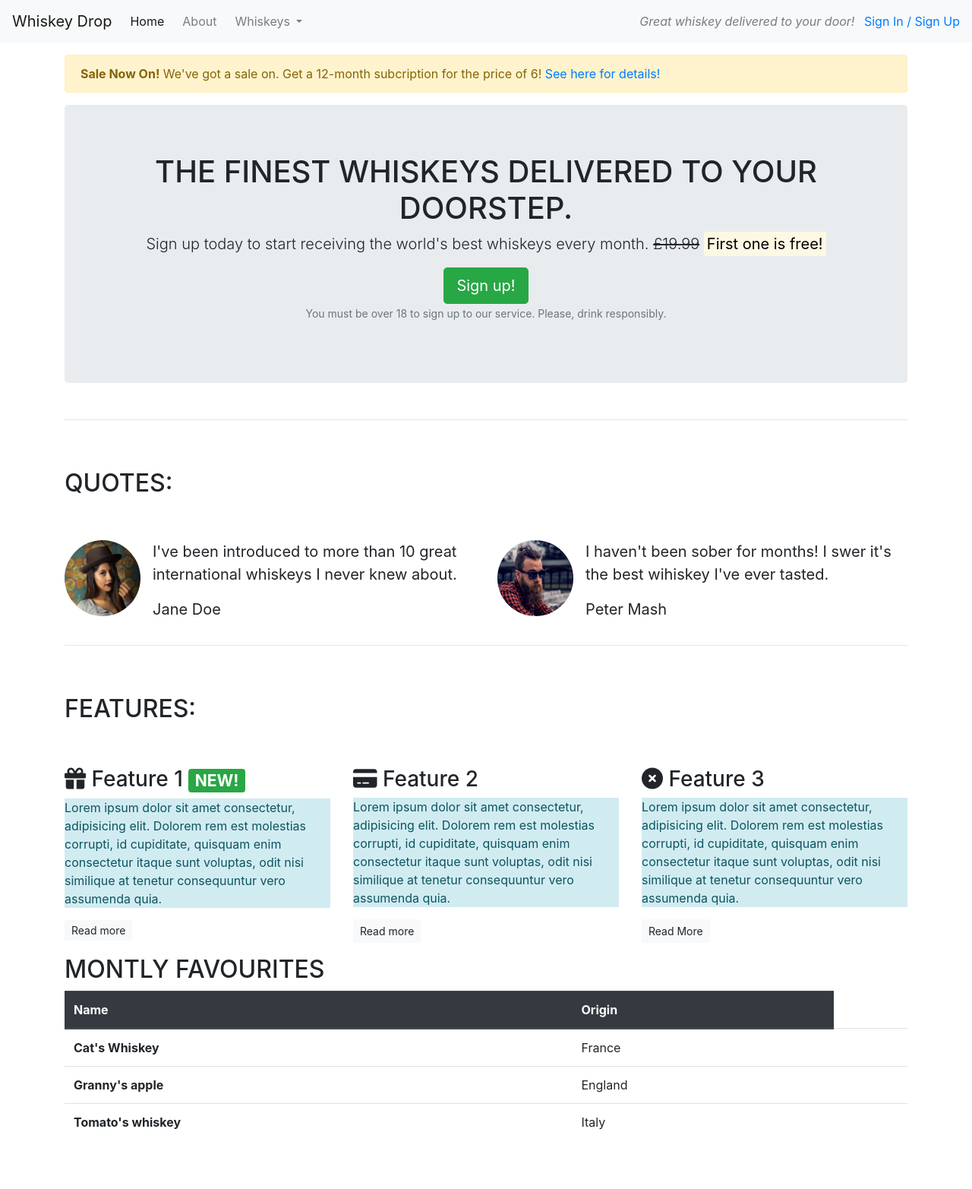
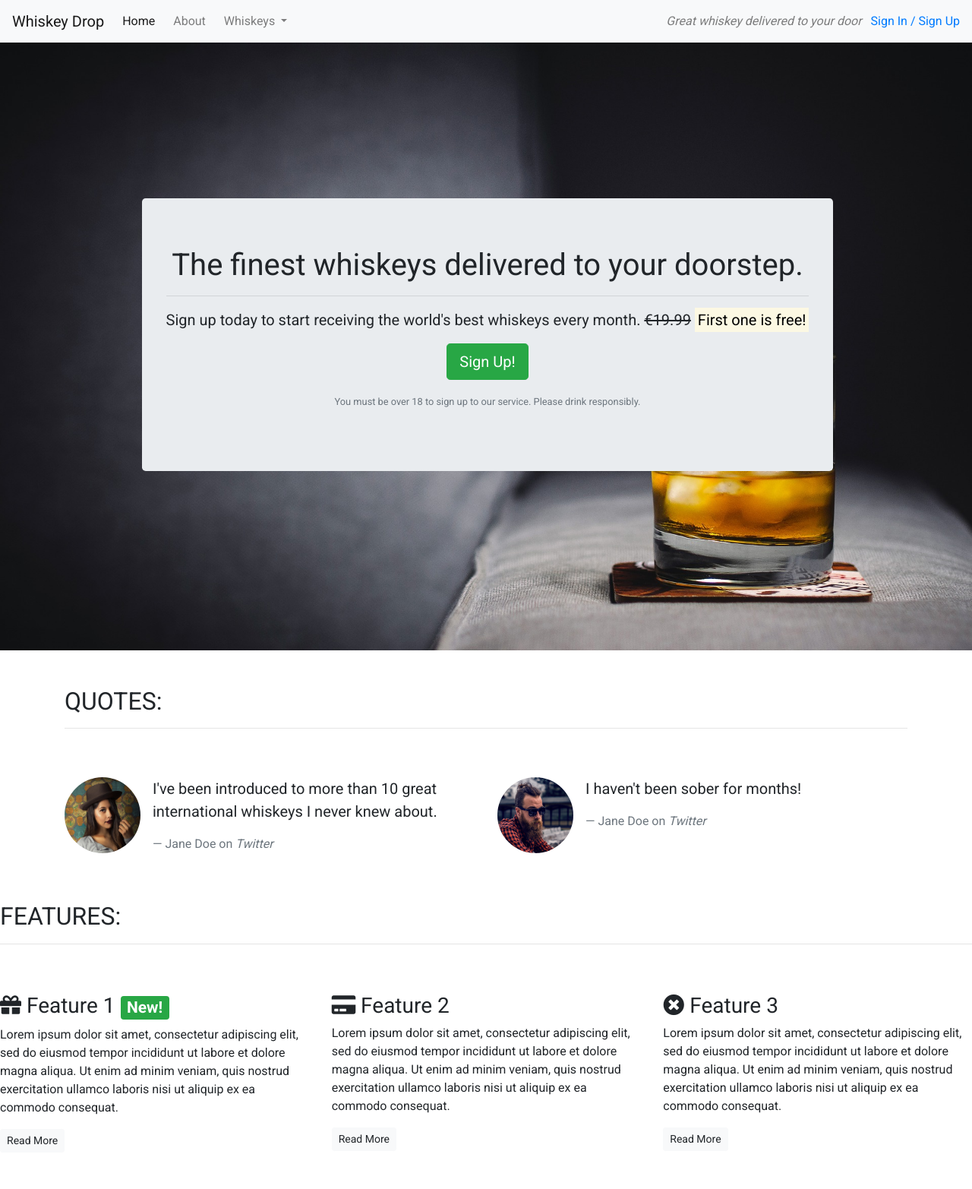
Before and after one commit to StefFrustagli/bootstrap-test, a plain HTML site: page index.html in a window 1280 px wide. Shown: the whole page at 76% size. After the commit the page ends 1533 px from the top, so only its background shows below. Drawn offline with nearby package versions, Linux system fonts and the light colour scheme.

Commit message:
Add Bootstrap test

```diff
--- /dev/null
+++ b/css/style.css
@@ -0,0 +1,27 @@
+body {
+  font-family: "Roboto", sans-serif;
+}
+
+.alert-container {
+
+}
+
+.callout-container {
+    height: 100vh;
+    background: url("../images/whiskey-background.jpg") no-repeat bottom right fixed;
+    -webkit-background-size: cover;
+    -moz-background-size: cover;
+    -o-background-size: cover;
+    background-size: cover;
+
+    /* Flexbox */
+    display: flex;
+    align-items: center;
+    justify-content: center;
+}
+
+.quotes-container {
+
+}
+
+.features-container {}
--- a/index.html
+++ b/index.html
@@ -1,50 +1,31 @@
 <!DOCTYPE html>
-<html lang="en">
+<html lang="en-us">
+
 <head>
-    <meta charset="UTF-8" />
-    <!--To tell the browser how to respond to different resolutions-->
-    <meta name="viewport" content="width=device-width, initial-scale=1.0" />
+    <meta charset="utf-8">
+    <meta name="viewport" content="width=device-width, initial-scale=1.0">
+    <title>Whiskey Drop | Taste a new whiskey every month</title>
+    <link rel="stylesheet" href="https://maxcdn.bootstrapcdn.com/bootstrap/4.1.3/css/bootstrap.min.css">
+    <link rel="stylesheet" href="https://use.fontawesome.com/releases/v5.6.1/css/all.css" integrity="sha384-gfdkjb5BdAXd+lj+gudLWI+BXq4IuLW5IT+brZEZsLFm++aCMlF1V92rMkPaX4PP" crossorigin="anonymous">
+    <link href="https://fonts.googleapis.com/css?family=Roboto:400,700" rel="stylesheet">
+    <link rel="stylesheet" href="css/style.css" type="text/css" />
+</head>
 
-    <title>Whiskey Drop | Taste a new whiskey every month</title>
-    <link
-      rel="stylesheet"
-      href="https://cdn.jsdelivr.net/npm/bootstrap@4.6.2/dist/css/bootstrap.min.css"
-      integrity="sha384-xOolHFLEh07PJGoPkLv1IbcEPTNtaed2xpHsD9ESMhqIYd0nLMwNLD69Npy4HI+N"
-      crossorigin="anonymous" />
-    <script
-      src="https://kit.fontawesome.com/c752518e32.js"
-      crossorigin="anonymous"></script>
-  </head>
 <body>
-    <nav class="navbar navbar-light bg-light navbar-expand-sm">
-      <a href="/" class="navbar-brand">Whiskey Drop</a>
-      <button
-        class="navbar-toggler ml-auto"
-        type="button"
-        data-toggle="collapse"
-        data-target="#navbarNavDropdown"
-        aria-controls="navbarNavDropdown"
-        aria-expanded="false"
-        aria-label="Toggle navigation">
-        <span class="navbar-toggler-icon"></span>
-      </button>
+    <!--Nav-->
+    <nav class="navbar navbar-light navbar-expand-sm bg-light">
+        <a href="/" class="navbar-brand">
+                    Whiskey Drop</a>
+
+        <button class="navbar-toggler ml-auto" type="button" data-toggle="collapse" data-target="#navbarNavDropdown" aria-controls="navbarNavDropdown" aria-expanded="false" aria-label="Toggle navigation">
+        <span class="navbar-toggler-icon"></span></button>
+
         <div class="collapse navbar-collapse" id="navbarNavDropdown">
             <ul class="navbar-nav mr-auto">
-          <li class="active nav-item mr-2">
-            <a href="/" class="nav-link">Home</a>
-          </li>
-          <li class="nav-item mr-2">
-            <a href="/about" class="nav-link">About</a>
-          </li>
+                <li class="active nav-item mr-2"><a class="nav-link" href="/">Home</a></li>
+                <li class="nav-item mr-2"><a class="nav-link" href="">About</a></li>
                 <li class="nav-item dropdown">
-            <a
-              class="nav-link dropdown-toggle"
-              href="#"
-              id="navbarDropdownMenuLink"
-              role="button"
-              data-toggle="dropdown"
-              aria-haspopup="true"
-              aria-expanded="false">
+                    <a class="nav-link dropdown-toggle" href="#" id="navbarDropdownMenuLink" role="button" data-toggle="dropdown" aria-haspopup="true" aria-expanded="false">
           Whiskeys
         </a>
                     <div class="dropdown-menu" aria-labelledby="navbarDropdownMenuLink">
@@ -55,78 +36,63 @@
                     </div>
                 </li>
 
-          <li class="nav-item mr-2 d-block d-sm-none">
-            <a href="/login" class="nav-link">Sign In / Sign Up</a>
-          </li>
+                <li class="nav-item mr-2 d-block d-sm-none"><a class="nav-link" href="">Sign In / Sign Up</a></li>
             </ul>
         </div>
         <div class="d-none d-md-block">
-        <p class="navbar-text my-auto mr-2">
-          <i>Great whiskey delivered to your door!</i>
-        </p>
+            <p class="navbar-text my-auto mr-2"><i>Great whiskey delivered to your door</i></p>
             <a href="/login">Sign In / Sign Up</a>
         </div>
+        <!--</div>-->
     </nav>
-    <article class="container mt-3">
-      <div class="row d-none d-sm-block">
+    <!--<div class="container alert-container">-->
+    <!--    <div class="row d-none d-sm-block">-->
+    <!--        <div class="col-12">-->
+    <!--            <div class="alert alert-warning">-->
+    <!--                <strong>Sale Now On!</strong> We've got a sale on. Get a 12 month subscription for the price of 6! <a href="">See here for more details</a>-->
+    <!--            </div>-->
+    <!--        </div>-->
+    <!--    </div>-->
+    <!--</div>-->
+    <div class="container-fluid callout-container">
+        <!-- Callout -->
+        <div class="opaque-overlay">&nbsp;</div>
+        <div class="row">
             <div class="col-12">
-          <div class="alert alert-warning">
-            <strong>Sale Now On!</strong> We've got a sale on. Get a 12-month
-            subcription for the price of 6! <a href="">See here for details!</a>
+                <section class="callout jumbotron text-center">
+                    <h1 class="jumbotron-header">The finest whiskeys delivered to your doorstep.</h1>
+                    <hr class="block-divider block-divider--orange">
+                    <p class="lead">Sign up today to start receiving the world's best whiskeys every month.
+                        <s class="d-none d-sm-inline">€19.99</s>
+                        <span class="d-inline d-sm-none"><br></span>
+                        <strong><mark>First one is free!</mark></strong></p>
+                    <p><button class="btn btn-lg btn-success" data-toggle="modal" data-target="#signUpModal">Sign Up!</button></p>
+                    <p class="text-muted"><small>You must be over 18 to sign up to our service. Please drink responsibly.</small></p>
+                </section>
             </div>
         </div>
     </div>
-      <!-- Callout -->
-      <div class="row">
-        <div class="col-12">
-          <section class="callout jumbotron text-center">
-            <h1 class="text-uppercase">
-              The finest whiskeys delivered to your doorstep.
-            </h1>
-            <p class="lead">
-              Sign up today to start receiving the world's best whiskeys every
-              month. <s class="d-none d-sm-inline">£19.99</s>
-              <span class="d-inline d-sm-none"><br /></span>
-              <strong> <mark>First one is free!</mark> </strong>
-            </p>
-            <button class="btn btn-success btn-lg" data-toggle="modal" data-target="#signUpModal">Sign up!</button>
-            <p class="text-muted">
-              <small
-                >You must be over 18 to sign up to our service. Please, drink
-                responsibly.</small
-              >
-            </p>
-          </section>
-        </div>
-      </div>
-      <!-- /.Callout -->
-      <hr />
+    <!-- /.callout -->
 
-      <!-- Quote -->
+    <!-- Quotes -->
+    <div class="container quotes-container">
         <section class="quotes">
             <div class="row">
                 <div class="col-12 my-5">
                     <h2 class="text-uppercase">Quotes:</h2>
+                    <hr />
                 </div>
             </div>
             <div class="row">
                 <div class="col-12 col-md-6">
                     <div class="media">
                         <div class="d-none d-sm-block">
-                <img
-                  src="images/girl-image.png"
-                  class="rounded-circle mr-3"
-                  height="100"
-                  width="100" />
+                            <img src="images/girl-image.png" class="rounded-circle mr-3" height=100 width=100>
                         </div>
                         <div class="media-body">
-                <!-- Blockquote" built-in Bootstrap style-->
                             <blockquote class="blockquote">
-                  <p>
-                    I've been introduced to more than 10 great international
-                    whiskeys I never knew about.
-                  </p>
-                  <p>Jane Doe</p>
+                                <p>I've been introduced to more than 10 great international whiskeys I never knew about.</p>
+                                <footer class="blockquote-footer">Jane Doe on <cite title="Twitter">Twitter</cite></footer>
                             </blockquote>
                         </div>
                     </div>
@@ -134,118 +100,57 @@
                 <div class="col-12 col-md-6">
                     <div class="media">
                         <div class="d-none d-sm-block">
-                <img
-                  src="images/guy-image.png"
-                  class="rounded-circle mr-3"
-                  height="100"
-                  width="100" />
+                            <img src="images/guy-image.png" class="rounded-circle mr-3" height=100 width=100>
                         </div>
                         <div class="media-body">
                             <blockquote class="blockquote">
-                  <p>I haven't been sober for months! I swer it's the best wihiskey I've ever tasted.</p>
-                  <p>Peter Mash</p>
+                                <p>I haven't been sober for months!</p>
+                                <footer class="blockquote-footer">Jane Doe on <cite title="Twitter">Twitter</cite></footer>
                             </blockquote>
                         </div>
                     </div>
                 </div>
             </div>
         </section>
-      <!--/.quotes-->
-      <hr />
-      <!-- Features-->
+    </div>
+    <!-- /.quotes -->
+
+    <!-- Features -->
+    <div class="features-container">
         <section class="features">
             <div class="row">
                 <div class="col-12 my-5">
                     <h2 class="text-uppercase">Features:</h2>
+                    <hr />
                 </div>
             </div>
             <div class="row">
                 <div class="col-12 col-md-6 col-lg-4">
                     <div class="feature">
-              <h3>
-                <i class="fa-solid fa-gift d-none d-sm-inline"></i> Feature 1
-                <span class="badge badge-success">NEW!</span>
-              </h3>
-              <div class="alert-info">
-              <p>
-                Lorem ipsum dolor sit amet consectetur, adipisicing elit.
-                Dolorem rem est molestias corrupti, id cupiditate, quisquam enim
-                consectetur itaque sunt voluptas, odit nisi similique at tenetur
-                consequuntur vero assumenda quia.
-              </p>
-            </div>
-              <p>
-                <a href="" class="btn btn-sm btn-light d-none d-sm-inline"
-                  >Read more</a
-                >
-              </p>
+                        <h3><i class="fas fa-gift d-none d-sm-inline"></i> Feature 1 <span class="badge badge-success">New!</span></h3>
+                        <p>Lorem ipsum dolor sit amet, consectetur adipiscing elit, sed do eiusmod tempor incididunt ut labore et dolore magna aliqua. Ut enim ad minim veniam, quis nostrud exercitation ullamco laboris nisi ut aliquip ex ea commodo consequat.</p>
+                        <p><a class="btn btn-sm btn-light" href="">Read More</a></p>
                     </div>
                 </div>
                 <div class="col-12 col-md-6 col-lg-4">
                     <div class="feature">
-              <h3>
-                <i class="fa-solid fa-credit-card d-none d-sm-inline"></i>
-                Feature 2
-              </h3>
-              <div class="alert-info">
-              <p>
-                Lorem ipsum dolor sit amet consectetur, adipisicing elit.
-                Dolorem rem est molestias corrupti, id cupiditate, quisquam enim
-                consectetur itaque sunt voluptas, odit nisi similique at tenetur
-                consequuntur vero assumenda quia.
-              </p>
-            </div>
-              <p><a class="btn btn-sm btn-light" href="">Read more</a></p>
+                        <h3><i class="fas fa-credit-card d-none d-sm-inline"></i> Feature 2</h3>
+                        <p>Lorem ipsum dolor sit amet, consectetur adipiscing elit, sed do eiusmod tempor incididunt ut labore et dolore magna aliqua. Ut enim ad minim veniam, quis nostrud exercitation ullamco laboris nisi ut aliquip ex ea commodo consequat.</p>
+                        <p><a class="btn btn-sm btn-light" href="">Read More</a></p>
                     </div>
                 </div>
                 <div class="col-12 d-md-none d-lg-block col-lg-4">
                     <div class="feature">
-              <h3><i class="fa-solid fa-circle-xmark"></i> Feature 3</h3>
-              <div class="alert-info">
-              <p>
-                Lorem ipsum dolor sit amet consectetur, adipisicing elit.
-                Dolorem rem est molestias corrupti, id cupiditate, quisquam enim
-                consectetur itaque sunt voluptas, odit nisi similique at tenetur
-                consequuntur vero assumenda quia.
-              </p>
-            </div>
+                        <h3><i class="fas fa-times-circle d-none d-sm-inline"></i> Feature 3</h3>
+                        <p>Lorem ipsum dolor sit amet, consectetur adipiscing elit, sed do eiusmod tempor incididunt ut labore et dolore magna aliqua. Ut enim ad minim veniam, quis nostrud exercitation ullamco laboris nisi ut aliquip ex ea commodo consequat.</p>
                         <p><a class="btn btn-sm btn-light" href="">Read More</a></p>
                     </div>
                 </div>
             </div>
         </section>
-      <!-- /.features-->
-      <section>
-        <h2 class="text-uppercase">Montly favourites</h2>
-        <table class="table">
-          <thead class="thead-dark">
-            <tr>
-              <th scope="col">Name</th>
-              <th scope="col">Origin</th>
-            </tr>
-          </thead>
-          <body>
-            <tr>
-              <th scope="row">Cat's Whiskey</th>
-              <td>France</td>
-              <td></td>
-            </tr>
-            <tr>
-              <th scope="row">Granny's apple</th>
-              <td>England</td>
-              <td></td>
-            </tr>
-            <tr>
-              <th scope="row">Tomato's whiskey</th>
-              <td>Italy</td>
-              <td></td>
-            </tr>
-          </body>
-        </table>
-        <br />
-        <br />
-      </section>
-    </article>
+    </div>
+    <!-- /.features -->
+
     <div class="modal" tabindex="-1" role="dialog" id="signUpModal">
         <div class="modal-dialog" role="document">
             <div class="modal-content">
@@ -277,18 +182,9 @@
         </div>
     </div>
 
-    <!-- Option 2: Separate Popper and Bootstrap JS -->
-    <script
-      src="https://cdn.jsdelivr.net/npm/jquery@3.5.1/dist/jquery.slim.min.js"
-      integrity="sha384-DfXdz2htPH0lsSSs5nCTpuj/zy4C+OGpamoFVy38MVBnE+IbbVYUew+OrCXaRkfj"
-      crossorigin="anonymous"></script>
-    <script
-      src="https://cdn.jsdelivr.net/npm/popper.js@1.16.1/dist/umd/popper.min.js"
-      integrity="sha384-9/reFTGAW83EW2RDu2S0VKaIzap3H66lZH81PoYlFhbGU+6BZp6G7niu735Sk7lN"
-      crossorigin="anonymous"></script>
-    <script
-      src="https://cdn.jsdelivr.net/npm/bootstrap@4.6.2/dist/js/bootstrap.min.js"
-      integrity="sha384-+sLIOodYLS7CIrQpBjl+C7nPvqq+FbNUBDunl/OZv93DB7Ln/533i8e/mZXLi/P+"
-      crossorigin="anonymous"></script>
+    <script src="https://code.jquery.com/jquery-3.3.1.slim.min.js" integrity="sha384-q8i/X+965DzO0rT7abK41JStQIAqVgRVzpbzo5smXKp4YfRvH+8abtTE1Pi6jizo" crossorigin="anonymous"></script>
+    <script src="https://cdnjs.cloudflare.com/ajax/libs/popper.js/1.14.3/umd/popper.min.js" integrity="sha384-ZMP7rVo3mIykV+2+9J3UJ46jBk0WLaUAdn689aCwoqbBJiSnjAK/l8WvCWPIPm49" crossorigin="anonymous"></script>
+    <script src="https://stackpath.bootstrapcdn.com/bootstrap/4.1.3/js/bootstrap.min.js" integrity="sha384-ChfqqxuZUCnJSK3+MXmPNIyE6ZbWh2IMqE241rYiqJxyMiZ6OW/JmZQ5stwEULTy" crossorigin="anonymous"></script>
 </body>
+
 </html>
```
Also changed, not shown: images/whiskey-background.jpg (added). Lines whose indentation alone changed are shown as unchanged.
